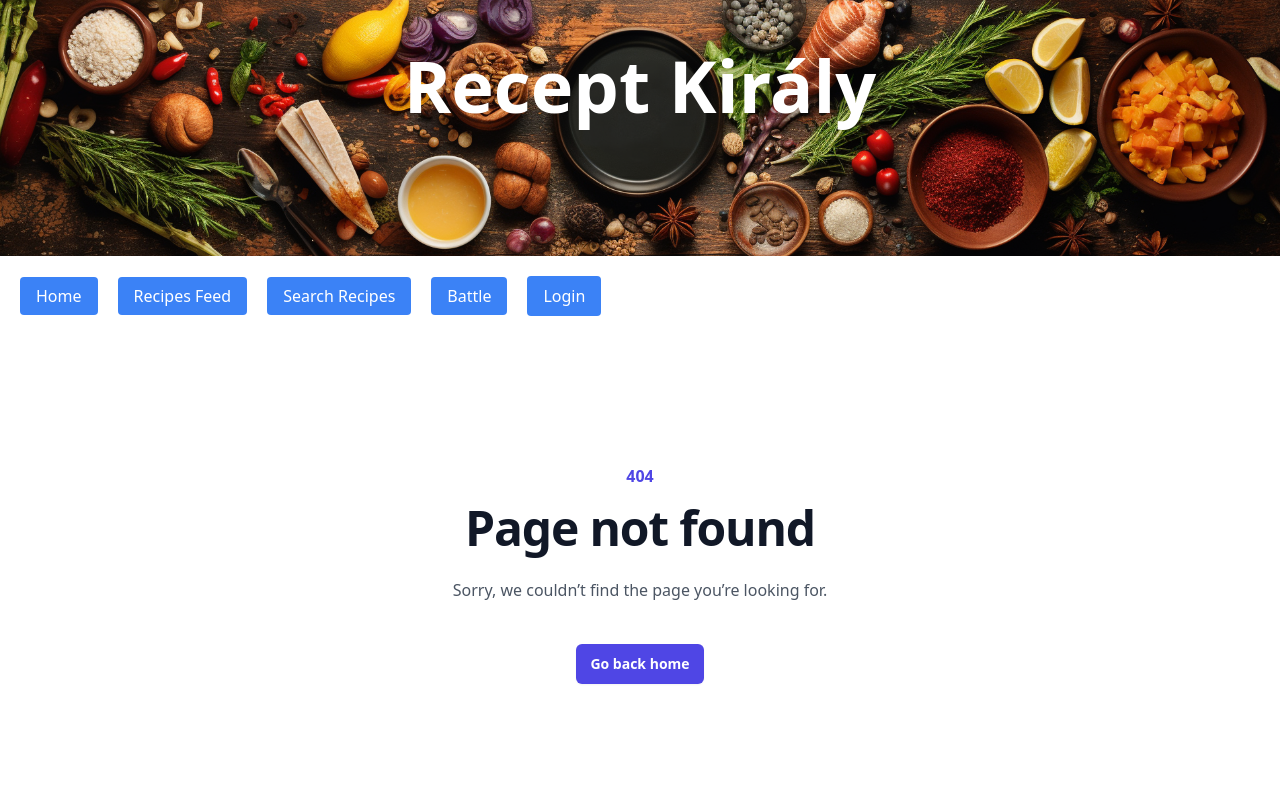
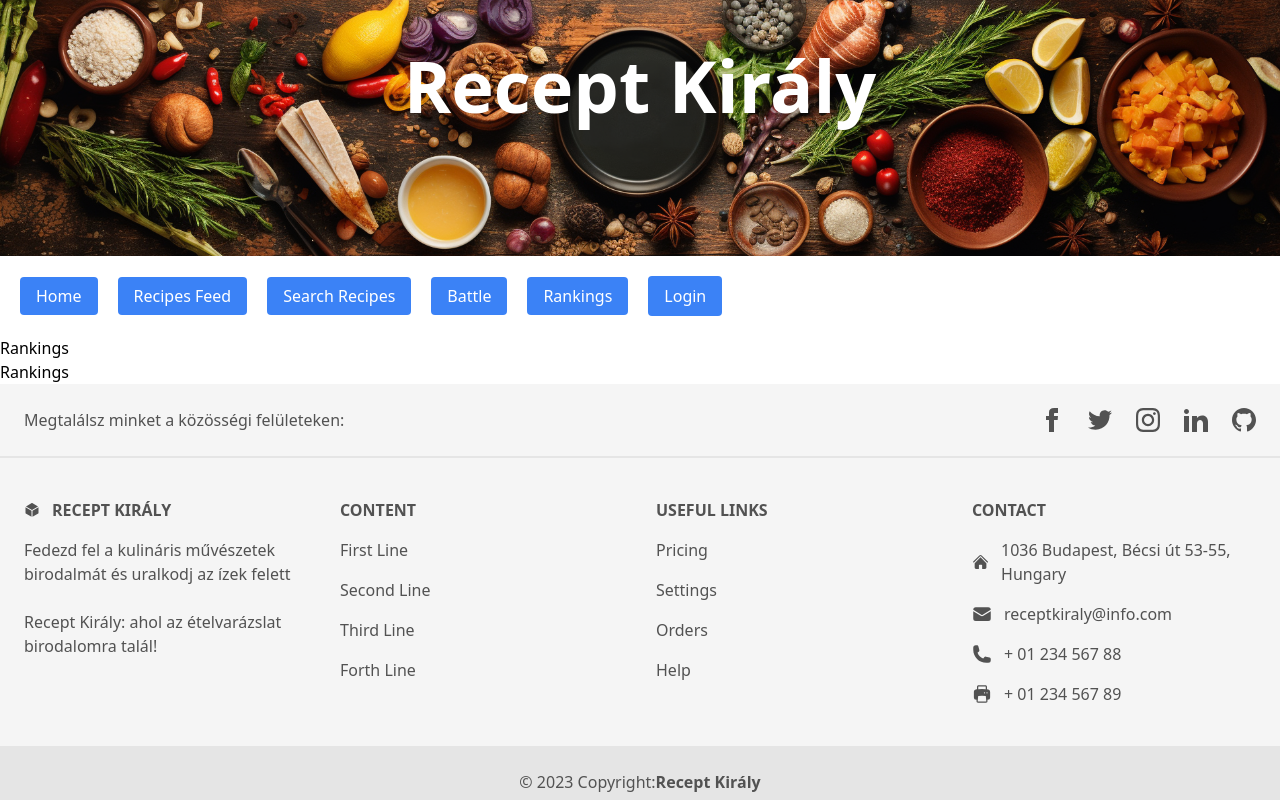
Before and after one commit to progmatic-fs-2023/receptkiraly, a React (Vite) app in the folder client/: page /rankings in a window 1280 px wide. Shown: the top 800 px of the page. Built offline with nearby package versions, Linux system fonts and the light colour scheme.

Commit message:
Create the ranking page. The ranking page can be reached with the main navigation temporary.

```diff
--- a/client/src/App.jsx
+++ b/client/src/App.jsx
@@ -10,6 +10,7 @@ import RecipesFeed from './pages/RecipesFeed';
 import Battle from './pages/Battle';
 import RegistrationForm from './pages/Registration';
 import NoPage from './pages/NoPages';
+import Rankings from './pages/Rankings';
 /* Template */
 import Banner from './components/Banner';
 import Fallback from './components/Fallback';
@@ -28,6 +29,7 @@ function App() {
           <Route path="/searchrecipes" element={<SearchRecipes />} />
           <Route path="/battle" element={<Battle />} />
           <Route path="/register" element={<RegistrationForm />} />
+          <Route path="/rankings" element={<Rankings />} />
           <Route path="/*" element={<NoPage />} />
         </Routes>
       </ErrorBoundary>
--- a/client/src/components/NavigationBar.jsx
+++ b/client/src/components/NavigationBar.jsx
@@ -6,16 +6,29 @@ function NavigationBar() {
     <nav>
       <ul className="container mx-auto flex flex-wrap p-5 flex-col md:flex-row items-center space-x-5">
         <li>
-          <NavLink to="/" className="bg-blue-500 text-white px-4 py-2 rounded">Home</NavLink>
+          <NavLink to="/" className="bg-blue-500 text-white px-4 py-2 rounded">
+            Home
+          </NavLink>
         </li>
         <li>
-          <NavLink to="/recipesfeed" className="bg-blue-500 text-white px-4 py-2 rounded">Recipes Feed</NavLink>
+          <NavLink to="/recipesfeed" className="bg-blue-500 text-white px-4 py-2 rounded">
+            Recipes Feed
+          </NavLink>
         </li>
         <li>
-          <NavLink to="/searchrecipes" className="bg-blue-500 text-white px-4 py-2 rounded">Search Recipes</NavLink>
+          <NavLink to="/searchrecipes" className="bg-blue-500 text-white px-4 py-2 rounded">
+            Search Recipes
+          </NavLink>
         </li>
         <li>
-          <NavLink to="/battle" className="bg-blue-500 text-white px-4 py-2 rounded">Battle</NavLink>
+          <NavLink to="/battle" className="bg-blue-500 text-white px-4 py-2 rounded">
+            Battle
+          </NavLink>
+        </li>
+        <li>
+          <NavLink to="/rankings" className="bg-blue-500 text-white px-4 py-2 rounded">
+            Rankings
+          </NavLink>
         </li>
         <li>
           <Login />
--- /dev/null
+++ b/client/src/pages/Rankings.jsx
@@ -0,0 +1,10 @@
+function Rankings() {
+  return (
+    <>
+      <h1>Rankings</h1>
+      <h1>Rankings</h1>
+    </>
+  );
+}
+
+export default Rankings;
```
